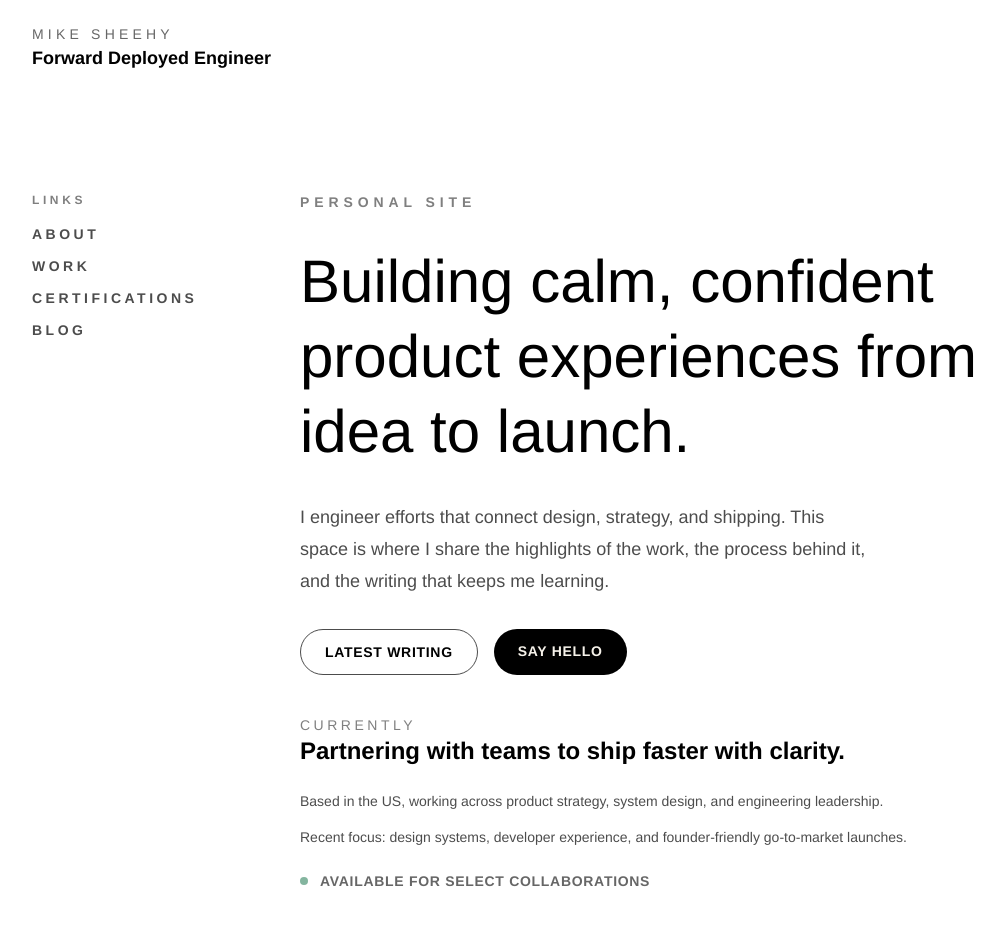
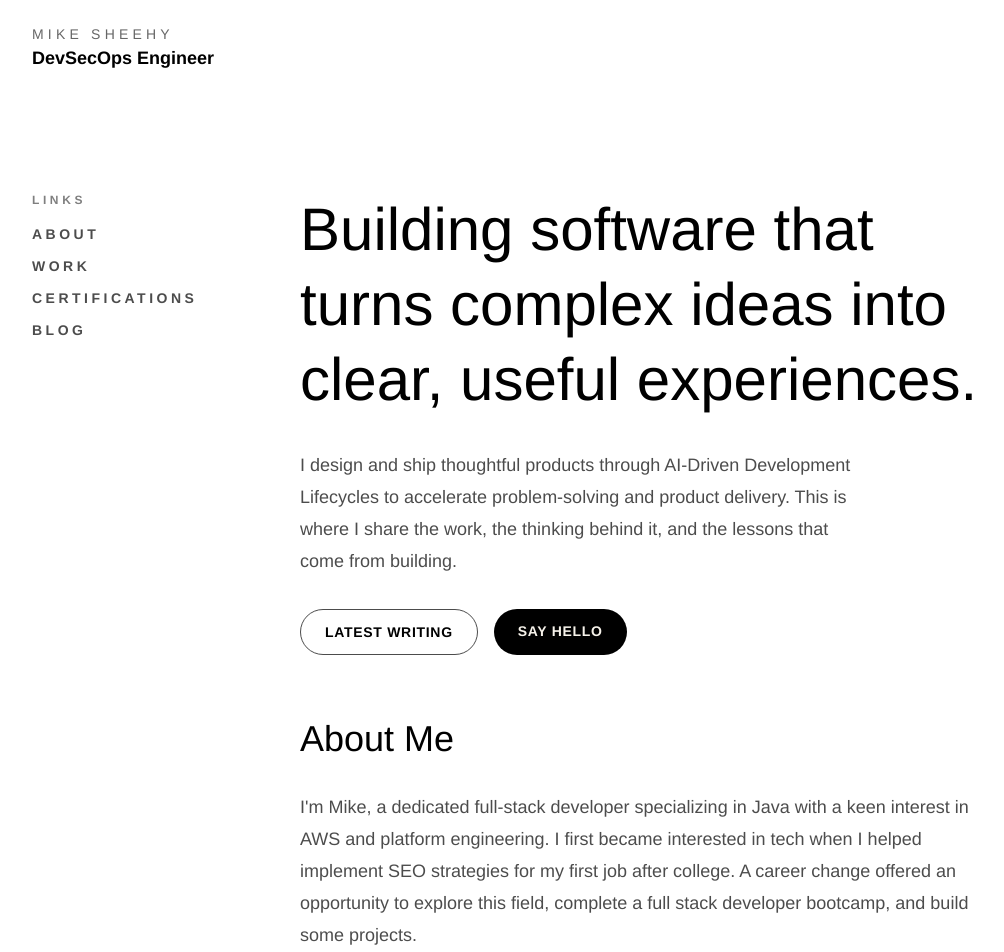
Before and after one commit to mikesheehy/mikesheehy.github.io, a Next.js app: page / in a window 1280 px wide. Shown: the top 952 px of the page, without its empty margins (56-1060 px from the left). Built offline with nearby package versions, Linux system fonts and the light colour scheme; no server answers.

Commit message:
update content

```diff
--- a/app/layout.tsx
+++ b/app/layout.tsx
@@ -13,9 +13,9 @@ const bodyFont = Space_Grotesk({
 });
 
 export const metadata: Metadata = {
-  title: "Mike Sheehy | Forward Deployed Engineer",
+  title: "Mike Sheehy | DevSecOps Engineer",
   description:
-    "Forward Deployed Engineer specializing in AI integration, cloud technologies, and full-stack development. Expertise in AIDLC, AWS, and accelerating team productivity.",
+    "DevSecOps Engineer specializing in AI integration, cloud technologies, and full-stack development. Expertise in AIDLC, AWS, and accelerating team productivity.",
 };
 
 export default function RootLayout({
--- a/app/page.tsx
+++ b/app/page.tsx
@@ -103,7 +103,7 @@ export default async function Home() {
             <p className="text-sm uppercase tracking-[0.3em] text-black/60">
               Mike Sheehy
             </p>
-            <p className="text-lg font-semibold">Forward Deployed Engineer</p>
+            <p className="text-lg font-semibold">DevSecOps Engineer</p>
           </div>
         </div>
       </header>
@@ -136,17 +136,13 @@ export default async function Home() {
             <div className="space-y-16">
               <section className="space-y-10">
                 <div className="space-y-8">
-                  <p className="text-sm font-semibold uppercase tracking-[0.35em] text-black/50">
-                    Personal Site
-                  </p>
                   <h1 className="font-[var(--font-display)] text-4xl leading-tight md:text-6xl">
-                    Building calm, confident product experiences from idea to launch.
+                    Building software that turns complex ideas into clear, useful experiences.
                   </h1>
                   <p className="max-w-xl text-lg leading-8 text-black/70">
-                    I engineer efforts that connect design, strategy,
-                    and shipping. This space is where I share the highlights of the
-                    work, the process behind it, and the writing that keeps me
-                    learning.
+                    I design and ship thoughtful products through AI-Driven Development Lifecycles to
+                    accelerate problem-solving and product delivery. This is where I share the work,
+                    the thinking behind it, and the lessons that come from building.
                   </p>
                   <div className="flex flex-wrap gap-4">
                     <a
@@ -161,30 +157,6 @@ export default async function Home() {
                     >
                       Say Hello
                     </a>
-                  </div>
-                </div>
-                <div className="space-y-6">
-                  <div>
-                    <p className="text-sm uppercase tracking-[0.25em] text-black/50">
-                      Currently
-                    </p>
-                    <p className="text-2xl font-semibold">
-                      Partnering with teams to ship faster with clarity.
-                    </p>
-                  </div>
-                  <div className="space-y-4 text-sm text-black/70">
-                    <p>
-                      Based in the US, working across product strategy, system
-                      design, and engineering leadership.
-                    </p>
-                    <p>
-                      Recent focus: design systems, developer experience, and
-                      founder-friendly go-to-market launches.
-                    </p>
-                  </div>
-                  <div className="flex items-center gap-3 text-sm font-semibold uppercase tracking-wider text-black/60">
-                    <span className="h-2 w-2 rounded-full bg-[#84b59f]"></span>
-                    {' '}Available for select collaborations
                   </div>
                 </div>
               </section>
```
